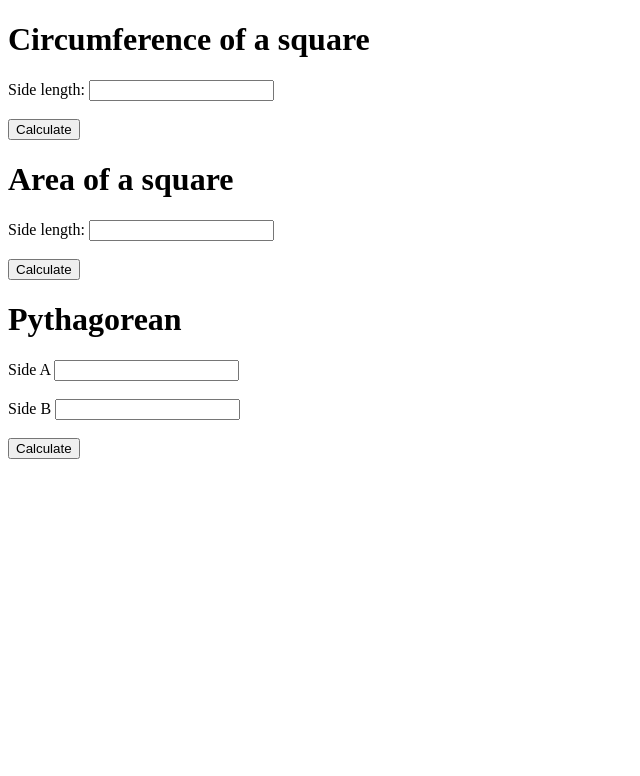
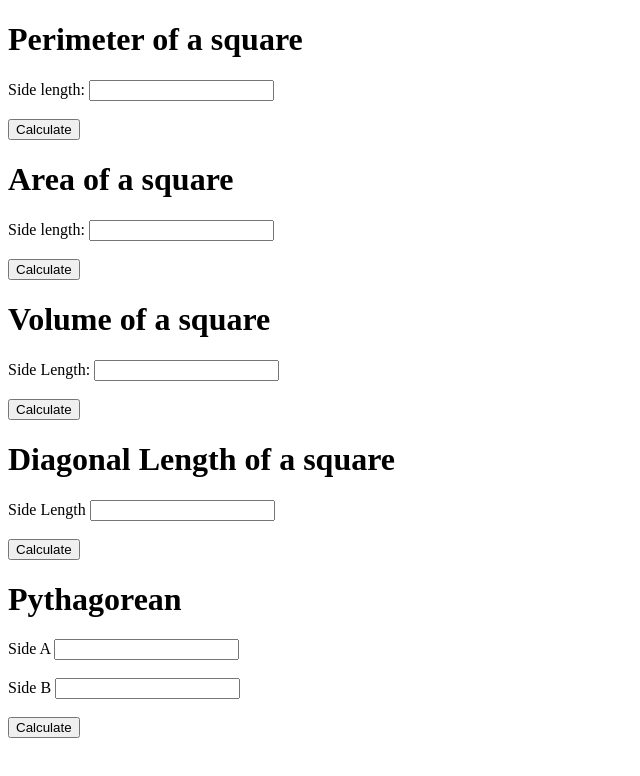
Before and after one commit to Nolami/Calculator, a plain HTML site: page html/geometry.html in a window 1280 px wide. Shown: the whole page, without its empty margins (0-640 px from the left). Drawn offline with Linux system fonts and the light colour scheme.

Commit message:
continuation

```diff
--- a/html/geometry.html
+++ b/html/geometry.html
@@ -7,22 +7,38 @@
 </head>
 <body>
     <square>
-        <circ>
-            <h1>Circumference of a square</h1>
+        <perimeter>
+            <h1>Perimeter of a square</h1>
             <label for="side">Side length:</label>
             <input type="number" id="side">
             <br><br>
-            <button onclick="circSqr()">Calculate</button>
+            <button onclick="perSqr()">Calculate</button>
             <p id="circsqrres"></p>
-        </circ>
+        </perimeter>
         <area>
             <h1>Area of a square</h1>
             <label for="sideA">Side length:</label>
-            <input type="numer" id="sideA">
+            <input type="number" id="sideA">
             <br><br>
             <button onclick="sqrArea()">Calculate</button>
             <p id="sqrAreaRes"></p>
         </area>
+        <cube>
+            <h1>Volume of a square</h1>
+            <label for="sider">Side Length:</label>
+            <input type="number" id="sider">
+            <br><br>
+            <button onclick="sqrCube()">Calculate</button>
+            <p id="sqrCubeRes"></p>
+        </cube>
+        <dig>
+            <h1>Diagonal Length of a square</h1>
+            <label for="a">Side Length</label>
+            <input type="number" id="a">
+            <br><br>
+            <button onclick="sqrDigLength()">Calculate</button>
+            <p id="sqrDigLengthRes"></p>
+        </dig>
     </square>
 
     <pythagorean>
--- a/js/geo.js
+++ b/js/geo.js
@@ -1,4 +1,4 @@
-function circSqr() {
+function perSqr() {
     const a = parseFloat(document.getElementById("side").value)
 
     const res = a*4
@@ -27,3 +27,21 @@ function sqrArea() {
 
     document.getElementById('sqrAreaRes').innerText = `${res}`
 }
+function sqrCube() {
+    const a = parseFloat(document.getElementById('sider').value)
+
+    const res = a*a*a
+
+    document.getElementById('sqrCubeRes').innerText = `${res}`
+}
+function sqrDigLength() {
+    const a = parseFloat(document.getElementById('a').value)
+
+    if (isNaN(a) || a <= 0) {
+        document.getElementById('sqrDigLengthRes').innerText = `Enter a valid number`
+    }
+
+    const res = a * Math.sqrt(2)
+
+    document.getElementById('sqrDigLengthRes').innerText = `${res}`
+}
```
